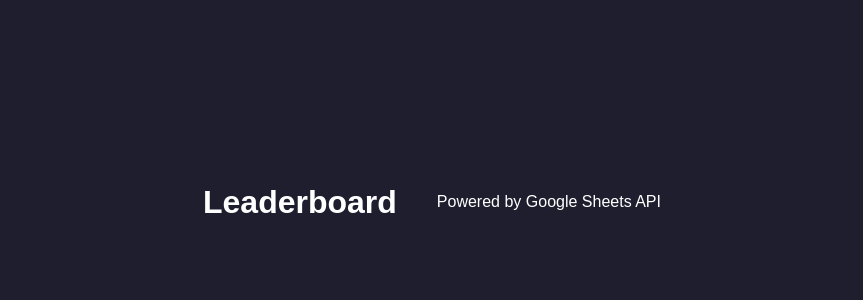
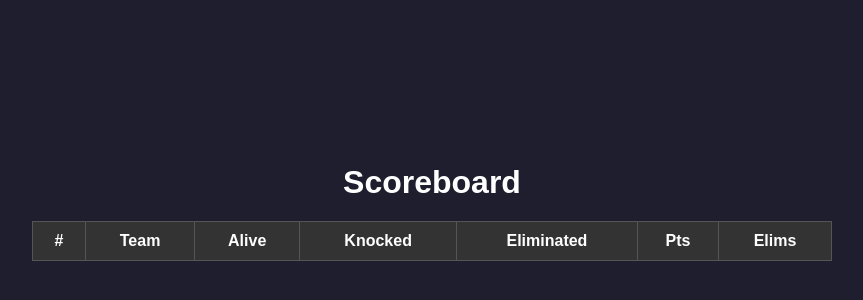
Before and after one commit to sarojportfolio/Production, a plain HTML site: page index.html in a window 1280 px wide. Shown: the part 198-498 px from the top of the page, without its empty margins (208-1071 px from the left). Drawn offline with Linux system fonts and the light colour scheme.

Commit message:
Update index.html

```diff
--- a/index.html
+++ b/index.html
@@ -3,22 +3,32 @@
 <head>
     <meta charset="UTF-8">
     <meta name="viewport" content="width=device-width, initial-scale=1.0">
-    <title>Leaderboard</title>
+    <title>Dynamic Scoreboard</title>
     <link rel="stylesheet" href="style.css">
 </head>
 <body>
-    <header>
-        <h1>Leaderboard</h1>
-    </header>
-
-    <div id="leaderboard-container">
-        <ul id="leaderboard"></ul>
+    <div class="container">
+        <h1>Scoreboard</h1>
+        <table class="scoreboard">
+            <thead>
+                <tr>
+                    <th>#</th>
+                    <th>Team</th>
+                    <th>Alive</th>
+                    <th>Knocked</th>
+                    <th>Eliminated</th>
+                    <th>Pts</th>
+                    <th>Elims</th>
+                </tr>
+            </thead>
+            <tbody id="scoreboard-body">
+                <!-- Dynamic rows will be inserted here by JavaScript -->
+            </tbody>
+        </table>
+        <p id="error-message" style="display: none; color: red; text-align: center;">
+            Unable to load data. Please try again later.
+        </p>
     </div>
-
-    <footer>
-        <p>Powered by Google Sheets API</p>
-    </footer>
-
-    <script src="app.js"></script>
+    <script src="script.js"></script>
 </body>
 </html>
```
